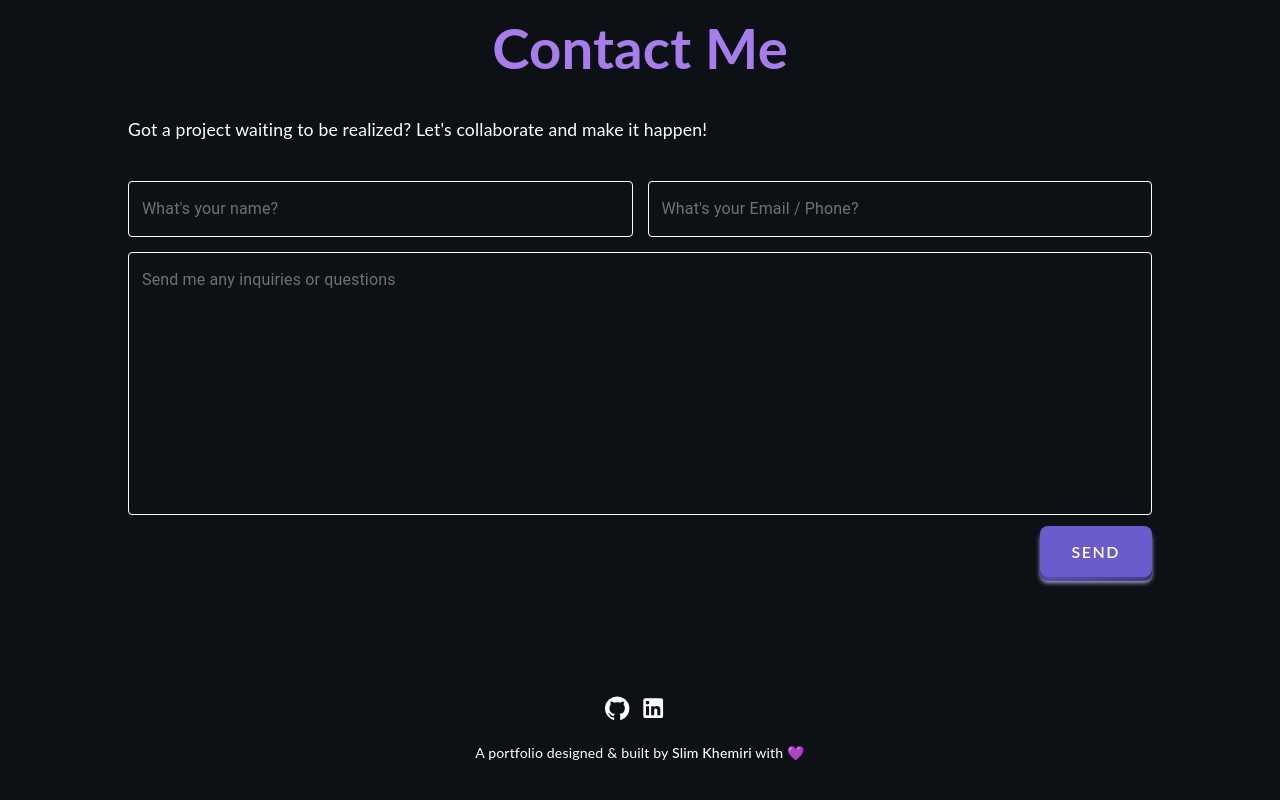
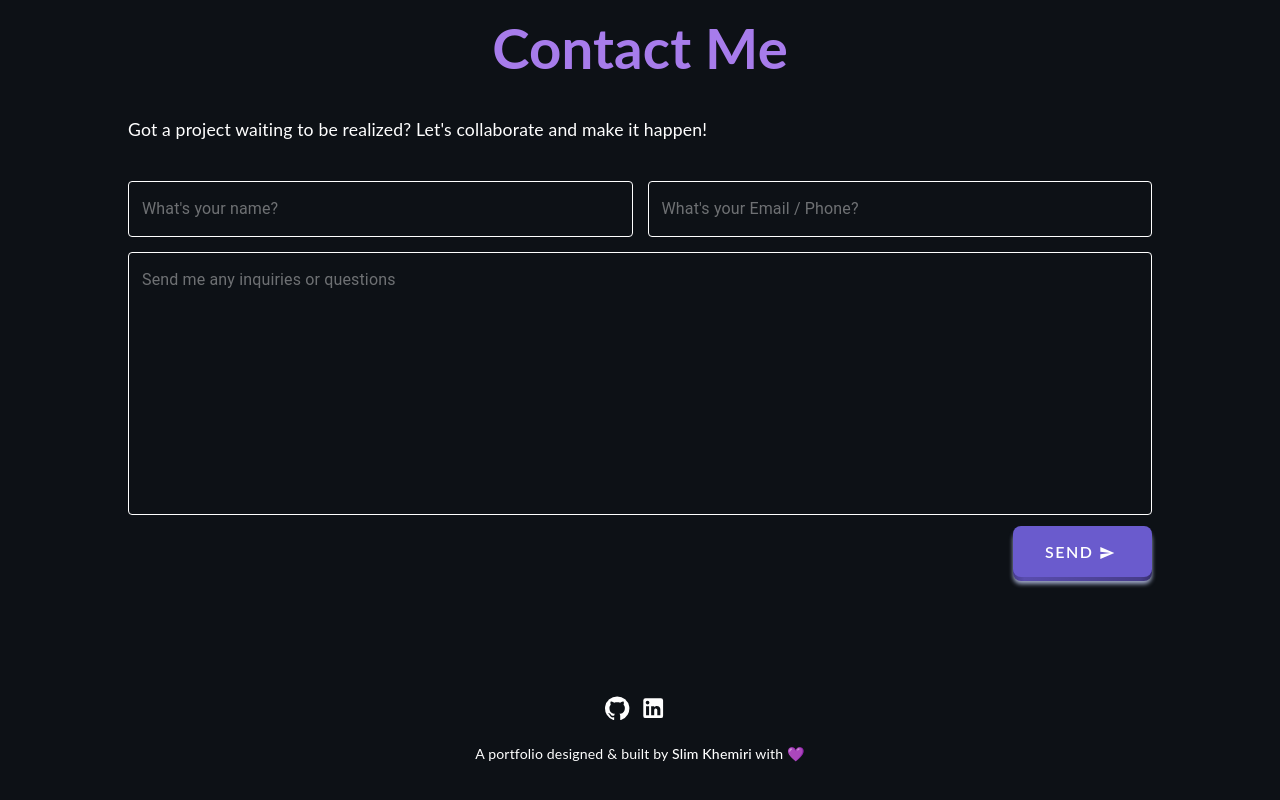
Before and after one commit to slimkhemiri/portfolio-slim, a React (Vite) app: page / in a window 1280 px wide. Shown: the part 6667-7467 px from the top of the page. Built offline with nearby package versions, Linux system fonts and the light colour scheme.

Commit message:
fix bugs

```diff
--- a/src/components/Contact.tsx
+++ b/src/components/Contact.tsx
@@ -6,7 +6,7 @@ import TextField from '@mui/material/TextField';
 import { Alert } from '@mui/material';
 import { useTranslation } from 'react-i18next';
 import styled from 'styled-components';
-
+import SendIcon from '@mui/icons-material/Send';
 function Contact() {
   const [name, setName] = useState<string>('');
   const [email, setEmail] = useState<string>('');
@@ -100,7 +100,7 @@ function Contact() {
               <button className="pushable">
                 <span className="shadow" />
                 <span className="edge" />
-                <span className="front"> {t(`contact.send`)}</span>
+                <span className="front"> {t(`contact.send`)} <SendIcon /></span>
               </button>
             </StyledWrapper>
           </Box>
```
